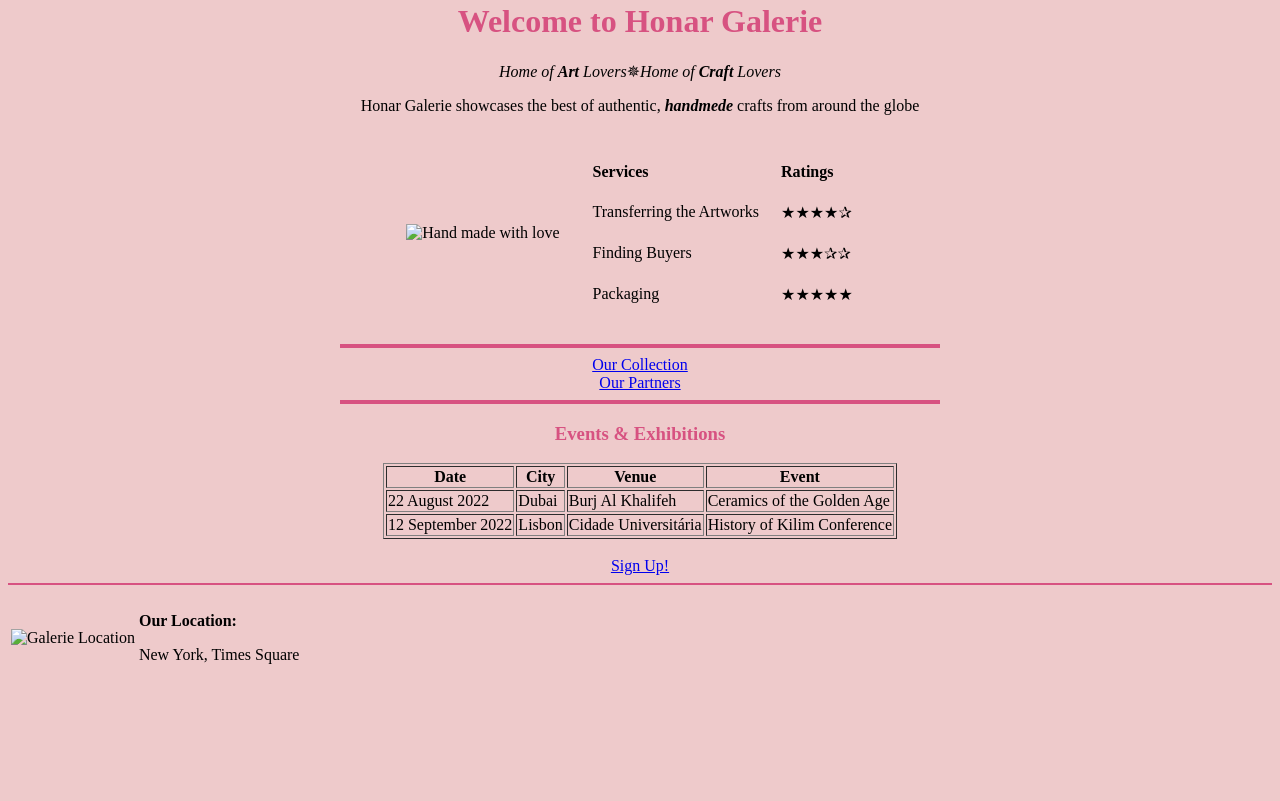
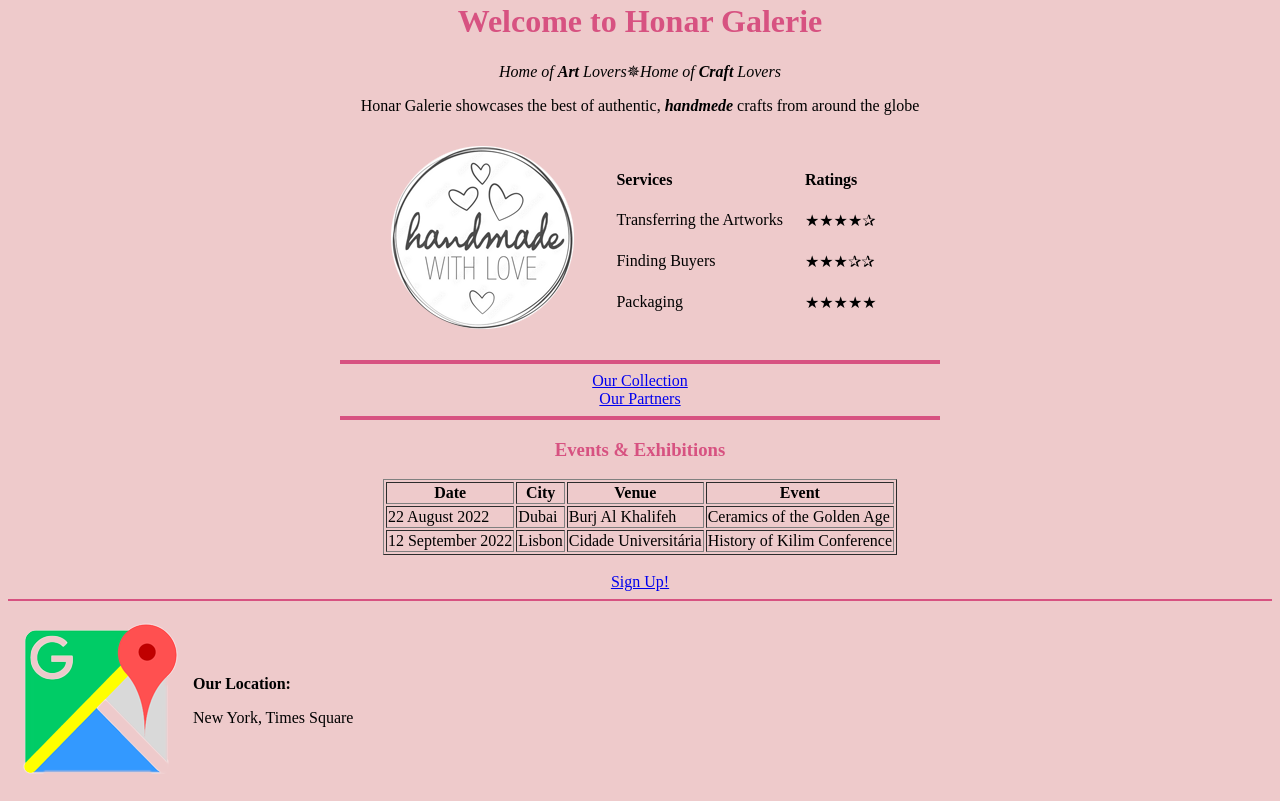
Before and after one commit to Zahra-Setareh/Honar-Galerie, a plain HTML site: page index.html in a window 1280 px wide. Shown: the part 330-1131 px from the top of the page. Before the commit the page ends 1021 px from the top, so only its background shows below. Drawn offline with Linux system fonts and the light colour scheme; files that its build step writes are made by us from their sources.

Commit message:
done some modification

```diff
--- a/index.html
+++ b/index.html
@@ -5,7 +5,7 @@
     <meta http-equiv="X-UA-Compatible" content="IE=edge">
     <meta name="viewport" content="width=device-width, initial-scale=1.0">
     <title>❤Honar Galerie</title>
-    <link rel="stylesheet" href="css/styles.css">
+    <link rel="stylesheet" href="styles.css">
 </head>
 <body>
     <center>
@@ -15,7 +15,7 @@
     <p>Honar Galerie showcases the best of authentic, <strong><em>handmede</em></strong> crafts from around the globe</p>
     <table cellspacing="10">
         <tr>
-            <td><img src="images/HandMadewLove.PNG" alt="Hand made with love"></td>
+            <td><img src="HandMadewLove.PNG" alt="Hand made with love"></td>
             <td>
                 <table cellspacing="20">
                     <tr>
@@ -74,7 +74,7 @@
     </center>
     <table>
             <tr>
-                <td><img src="images/google-maps-1797882_1280.png" alt="Galerie Location"></td>
+                <td><img src="google-maps-1797882_1280.png" alt="Galerie Location"></td>
                 <td>
                     <p><strong>Our Location:</strong></p>
                     <p>New York, Times Square</p>
```
